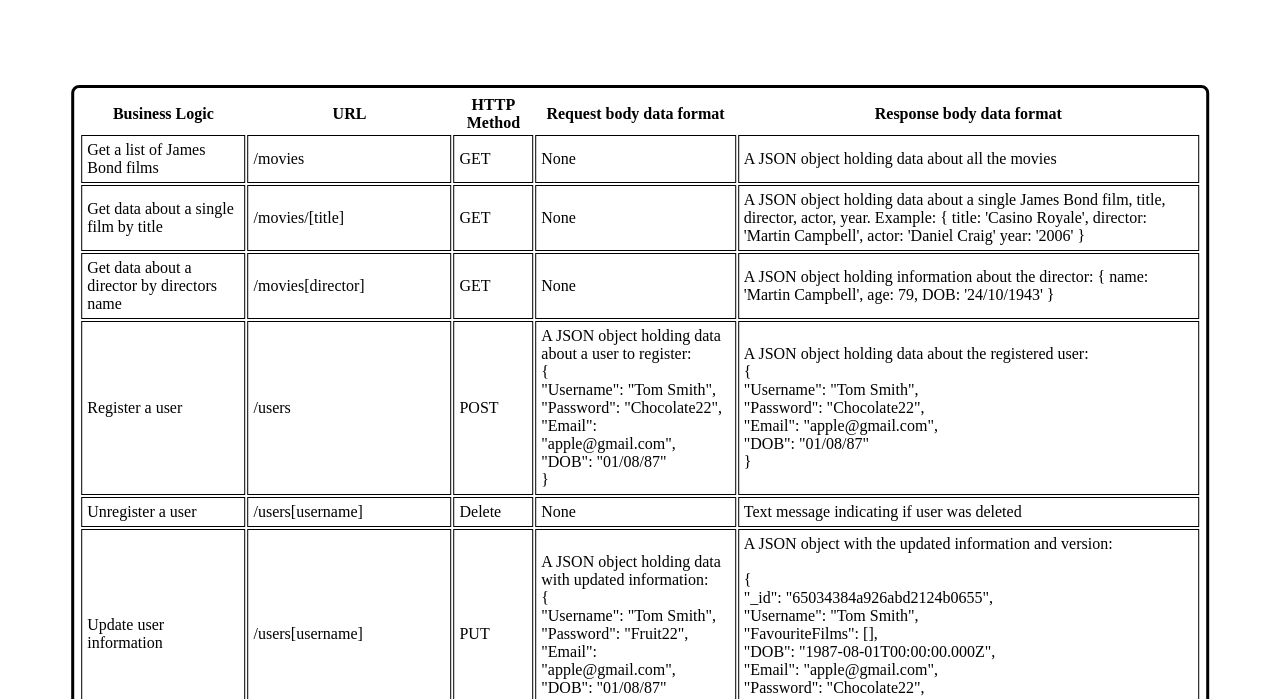
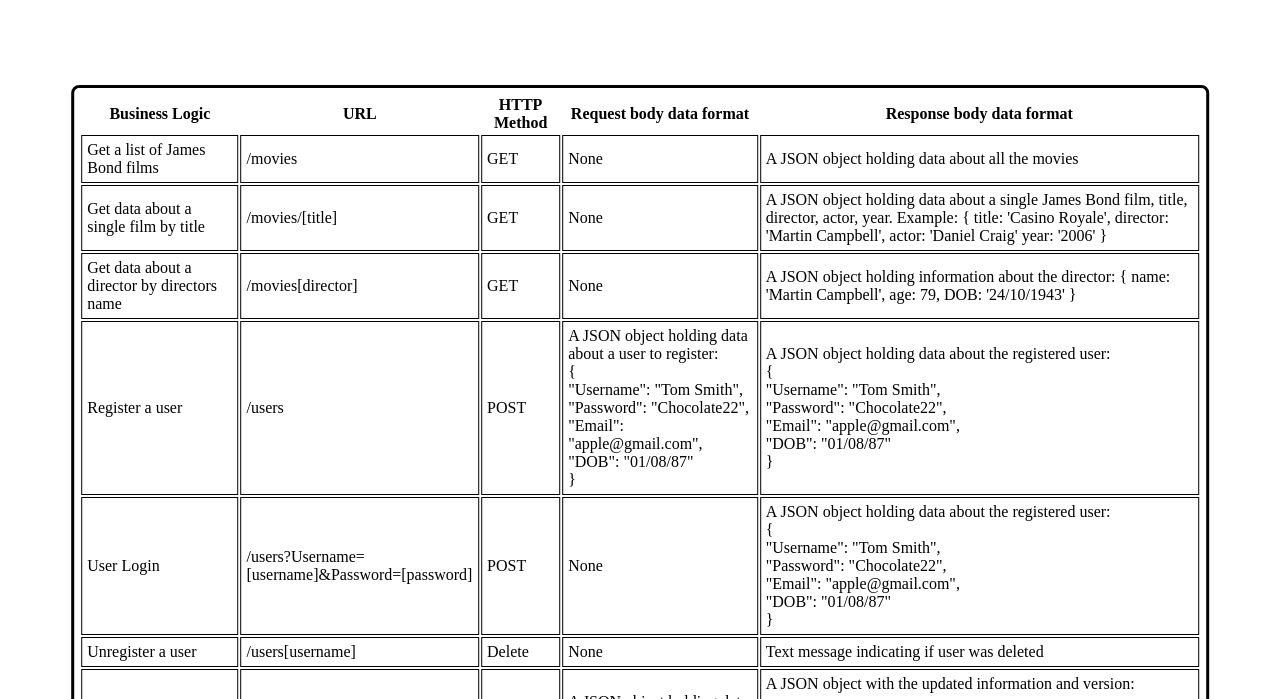
Before and after one commit to bondcab/myBondFlix, a website: page public/documentation.html in a window 1280 px wide. Shown: the part 101-800 px from the top of the page. Drawn offline with Linux system fonts and the light colour scheme.

Commit message:
exercise 2.10

```diff
--- a/public/documentation.html
+++ b/public/documentation.html
@@ -99,6 +99,28 @@
                   </td>
               </tr>
               <tr>
+                <td>User Login</td>
+                <td>/users?Username=[username]&Password=[password]</td>
+                <td>POST</td>
+                <td>None
+                </td>
+                <td>
+                  A JSON object holding data about the registered user:
+                  <br>
+                  {
+                      <br>
+                      "Username": "Tom Smith",
+                      <br>
+                      "Password": "Chocolate22",
+                      <br>
+                      "Email": "apple@gmail.com",
+                      <br>
+                      "DOB": "01/08/87"
+                      <br>
+                  }
+                </td>
+            </tr>
+              <tr>
                 <td>Unregister a user</td>
                 <td>/users[username]</td>
                 <td>Delete</td>
```
